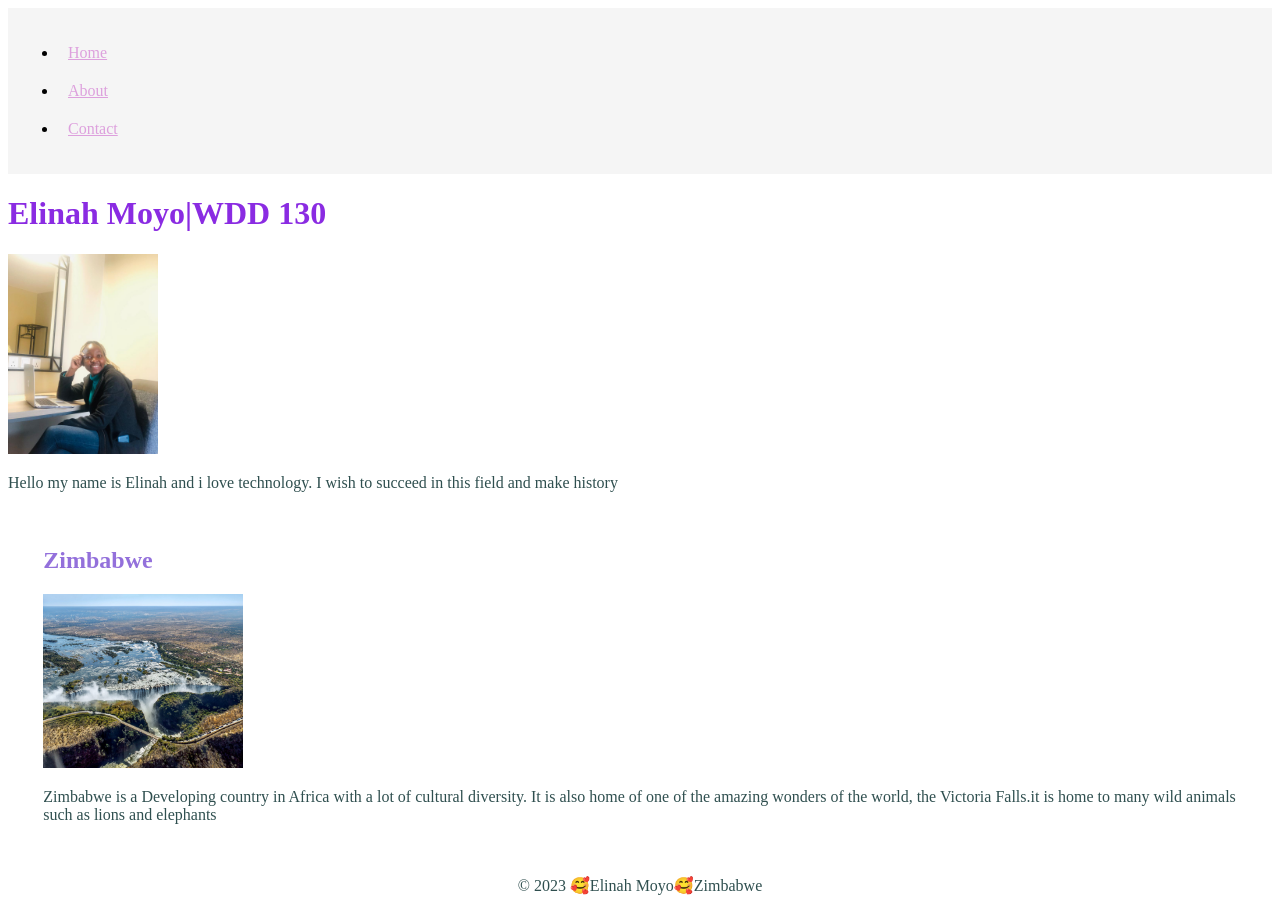
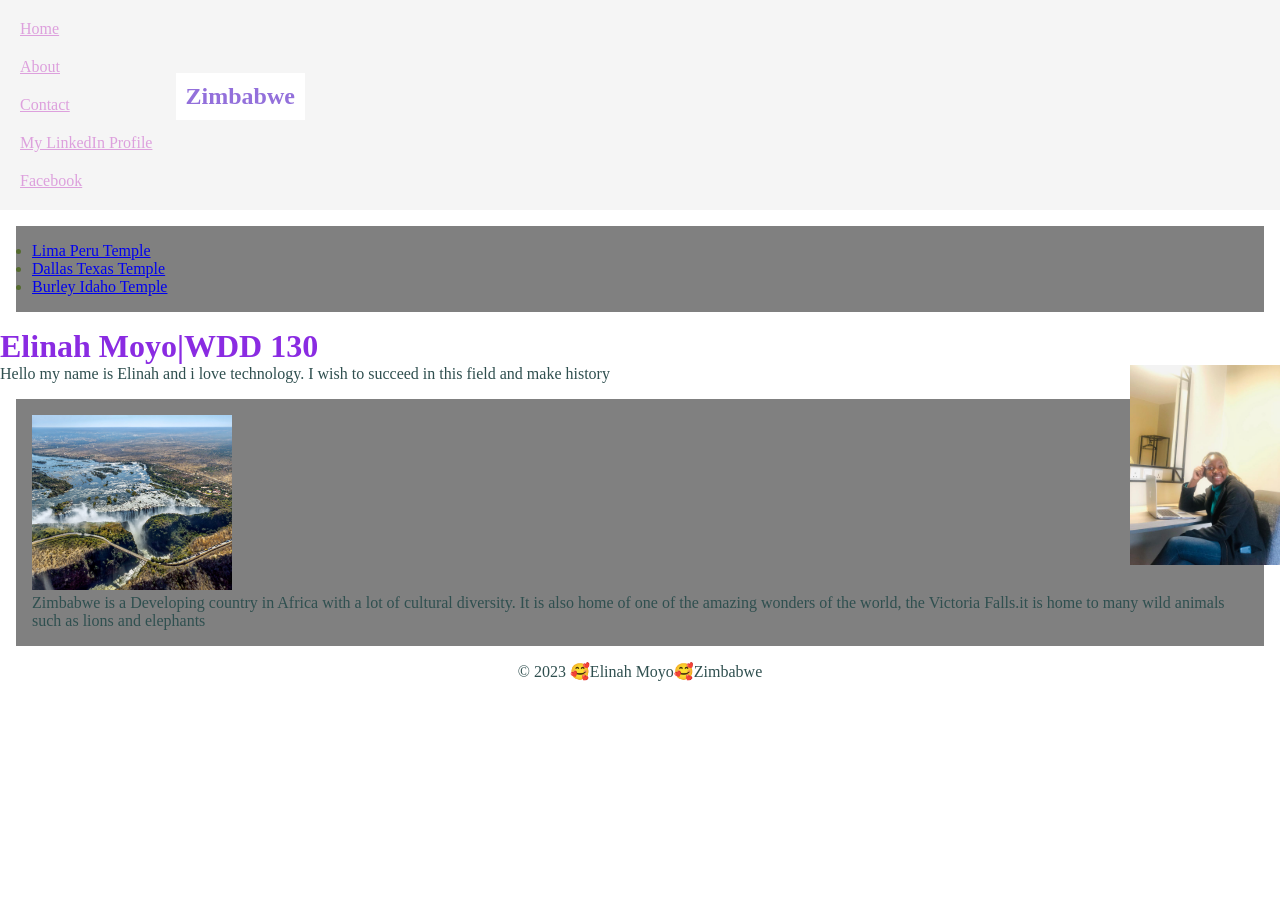
Before and after one commit to ElinahMoyo/wdd130, a plain HTML site: page index.html in a window 1280 px wide. After the commit the page ends 800 px from the top, so only its background shows below. Drawn offline with Linux system fonts and the light colour scheme.

Commit message:
cute profiling

```diff
--- a/index.html
+++ b/index.html
@@ -9,6 +9,7 @@
         <link rel="stylesheet" href="styles/styles.css">
     </head>
     <body>
+        <!-- 3 October 2023 -->
         <header>
             <nav>
 
@@ -17,15 +18,23 @@
                     <li><a href = '#'>About</a></li>
                     <li><a href = '#'>Contact</a></li>
                 </ul>
-
+                <a href="https://www.linkedin.com/in/elinah-moyo-981a57198/">My LinkedIn Profile </a>
+                <a href="https://facebook.com ">Facebook</a>
             </nav>
         </header>
+        <ul class="box">
+            <li> <a href="https://www.churchofjesuschrist.org/temples/details/lima-peru-temple?lang=eng" target = "blank">Lima Peru Temple</a></li>
+            <li> <a href="https://www.churchofjesuschrist.org/temples/details/dallas-texas-temple?lang=eng" target="blank">Dallas Texas Temple</a></li>
+            <li><a href="https://www.churchofjesuschrist.org/temples/details/burley-idaho-temple?lang=eng" target = "blank">Burley Idaho Temple</a></li>
+
+
+        </ul>
         <main>
             <h1>Elinah Moyo|WDD 130</h1>
             <img src = "images/profile.png" alt="Elinah Moyo" width="200">
             <p>Hello my name is Elinah and i love technology. I wish to succeed in this field and make history</p>
         </main>
-        <aside>
+        <aside class="box">
             <h2>Zimbabwe</h2>
             <img  src= 'images/victoriafalls.jpg' alt = 'The Victoria Falls of Zimbabwe'>
             <p>Zimbabwe is a Developing country in Africa with a lot of cultural diversity. It is also home of one of the amazing wonders of the world, the Victoria Falls.it is home to many wild animals such as lions and elephants</p>
--- a/styles/styles.css
+++ b/styles/styles.css
@@ -1,3 +1,10 @@
+*{
+    margin: 0;
+    padding: 0;
+    box-sizing: border-box;
+}
+
+
 nav{
     background-color:whitesmoke;
     padding: 10px;
@@ -16,13 +23,18 @@ h1{
 
 
 
-aside{
+aside h2{
     width: auto;
     margin: 2%;
     border: 2cm;
     padding: 10px;
     background-color:white;
     color: mediumpurple;
+    position: absolute;
+    top: 47px;
+    left: 150px;
+
+
 
 }
 aside img{
@@ -33,6 +45,7 @@ aside img{
 main img{
     width: 150px;
     height: auto;
+    float: right;
 }
 
 p{
@@ -44,3 +57,14 @@ footer{
     border-top: 60ch;
     text-align: center;
 }
+
+
+/*  Class Selectors*/
+
+.box{
+    margin: 1rem;
+    border: 0ch;
+    padding: 1rem;
+    color: darkolivegreen;
+    background-color: grey;
+}
```
